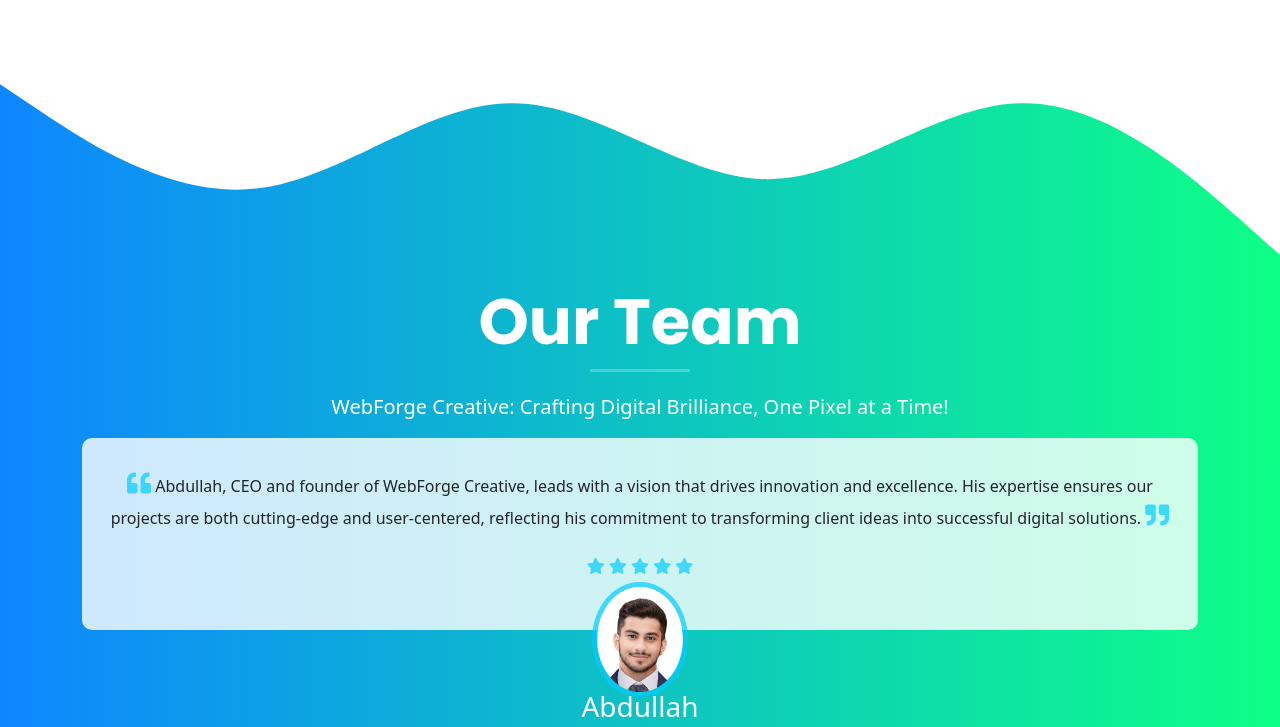
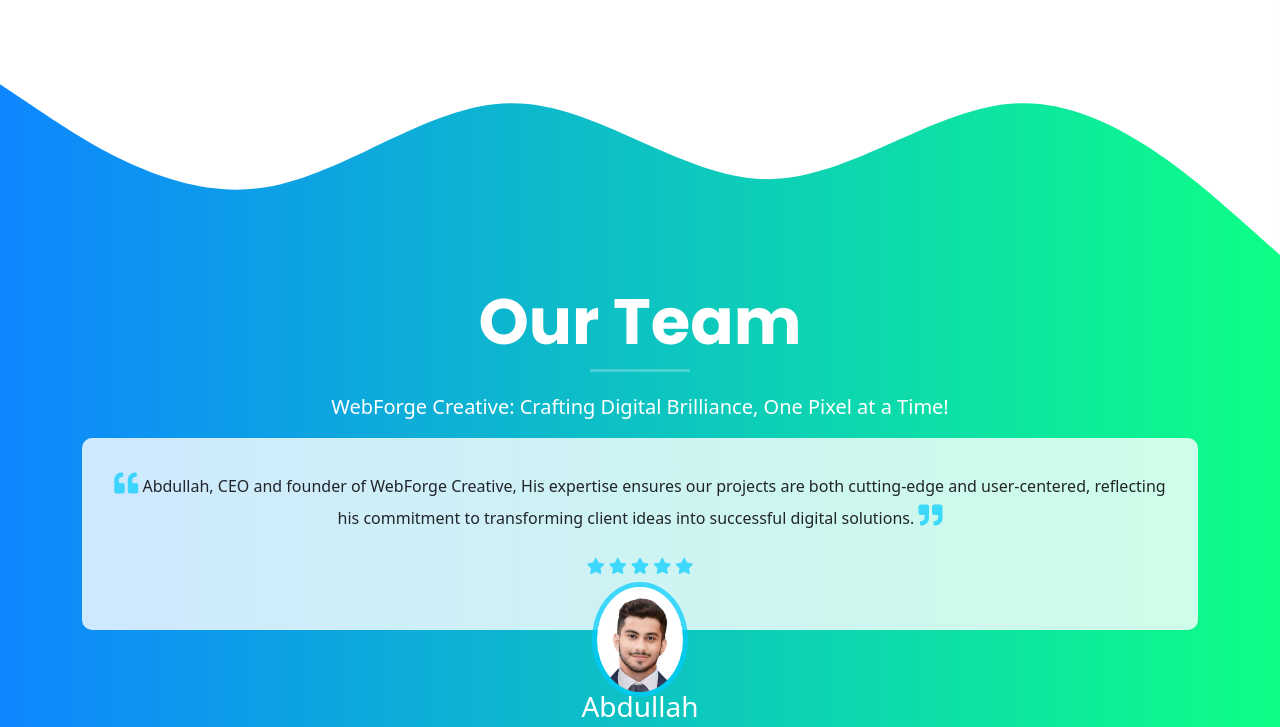
Before and after one commit to webforge-creative/webforgecreative.online, a CodeIgniter app: page /database/ in a window 1280 px wide. Shown: the part 2905-3632 px from the top of the page. Run offline with CodeIgniter, Linux system fonts and the light colour scheme; some libraries are stand-ins or nearby versions.

Commit message:
Update index.php

```diff
--- a/application/views/index.php
+++ b/application/views/index.php
@@ -403,8 +403,7 @@
               <div class="testimonials__card">
                 <p class="lh-lg">
                   <i class="fas fa-quote-left"></i>
-                  Abdullah, CEO and founder of WebForge Creative, leads with a vision that
-                  drives innovation and excellence. His expertise ensures our projects are
+                  Abdullah, CEO and founder of WebForge Creative, His expertise ensures our projects are
                   both cutting-edge and user-centered, reflecting his commitment to transforming
                   client ideas into successful digital solutions.
                   <i class="fas fa-quote-right"></i>
```
